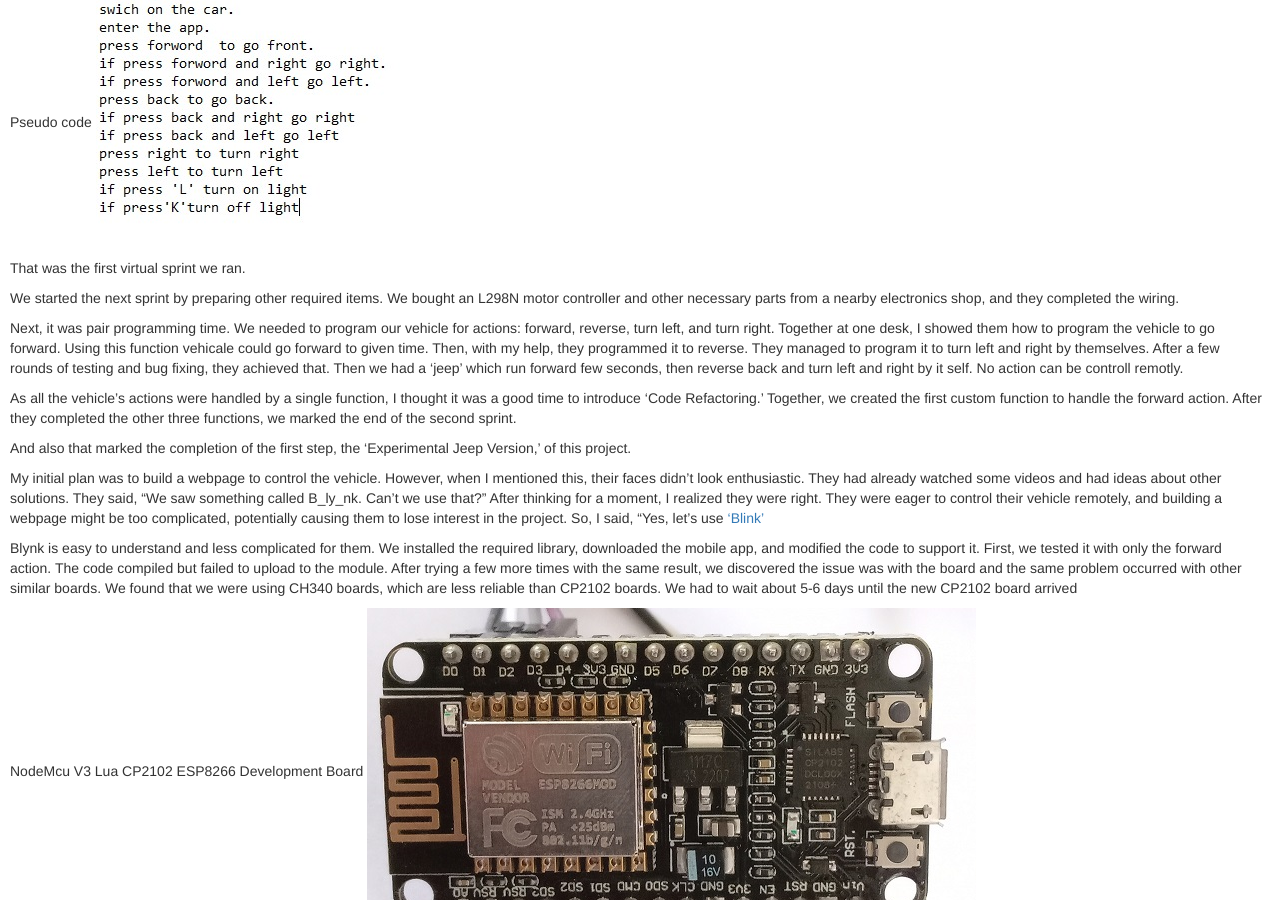
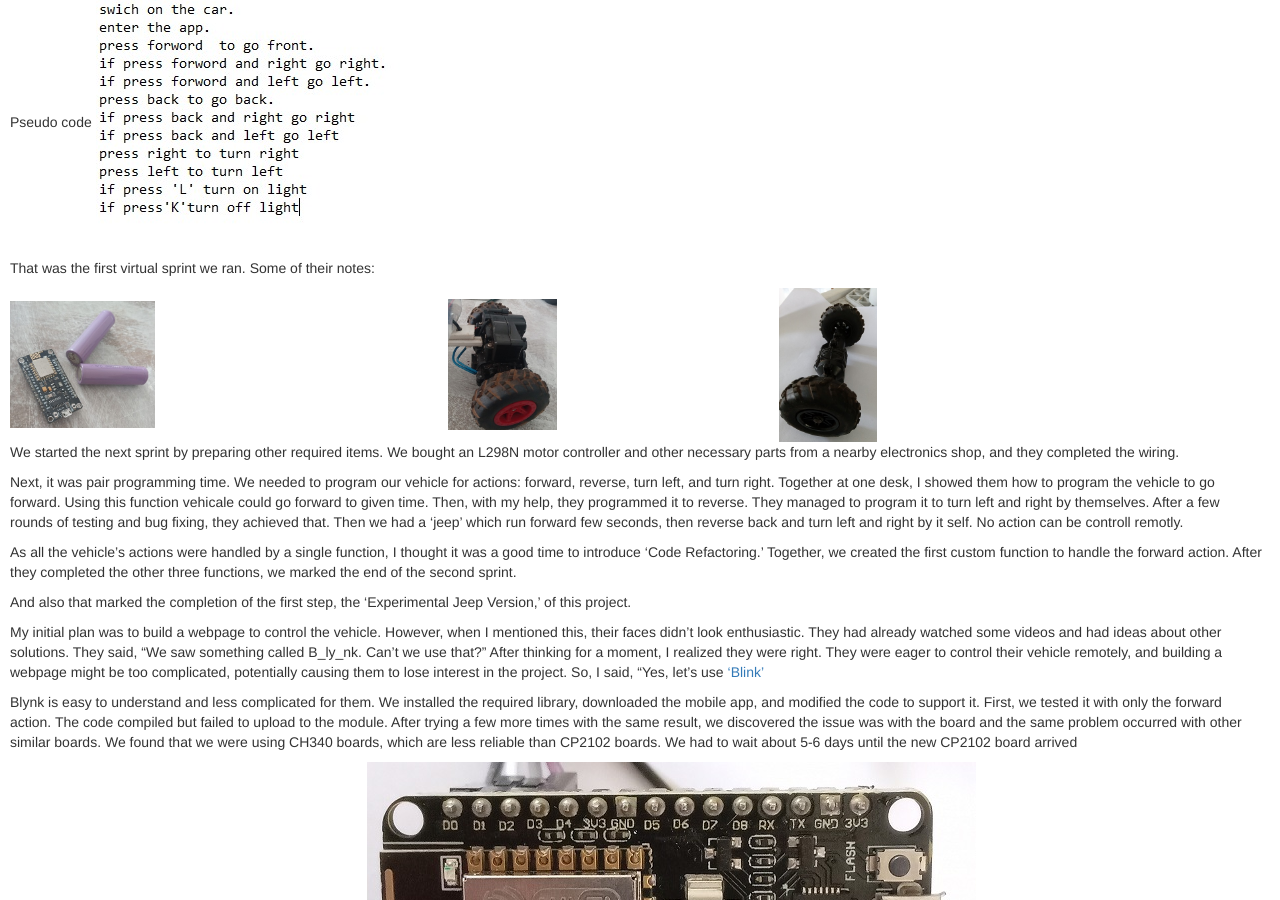
Before and after one commit to sankalpaa/ConceptWelder, a Jekyll site: the page built from _posts/2024-05-24-pair-programming-with-kids.md, in a window 1280 px wide and 900 px high, scrolled down 1713 px. Built offline with Jekyll 4.4.1, drawn with Linux system fonts in a browser that asks for light colours; our own code applies the rules of GitHub Pages for plain Markdown files.

Commit message:
Update 2024-05-24-pair-programming-with-kids.md

```diff
--- a/_posts/2024-05-24-pair-programming-with-kids.md
+++ b/_posts/2024-05-24-pair-programming-with-kids.md
@@ -68,6 +68,21 @@
 ![Pseudo code]({{site.baseurl}}/assets/2024-05-24/Pseudo%20code.jpg "Pseudo code")
 
 That was the first virtual sprint we ran.
+Some of their notes:
+<table style="width=90%">
+  <row>
+   <td>
+    <img src="{{site.baseurl}}/assets/2024-05-24/Items%20in%20hand.jpg" title="Items found from home" width="33%">
+   </td>
+   <td>
+    <img src="{{site.baseurl}}/assets/2024-05-24/Front%20axle.jpg" title="Items found from home" width="33%">
+   </td>
+  <td>
+   <img src="{{site.baseurl}}/assets/2024-05-24/Rear%20axle%202.jpg" title="Items found from home" width="33%">
+  </td>
+  </row>
+</table>
+
 
 We started the next sprint by preparing other required items. We bought an L298N motor controller and other necessary parts from a nearby electronics shop, and they completed the wiring.
 
```
